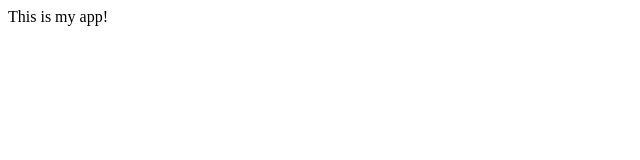
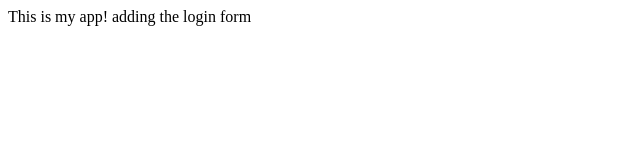
Before and after one commit to VictorTirona/myappsample, a plain HTML site: page index.html in a window 1280 px wide. Shown: the whole page, without its empty margins (0-640 px from the left). Drawn offline with Linux system fonts and the light colour scheme.

Commit message:
adding the login page but in the login branch

```diff
--- /dev/null
+++ b/dir2/app2.js
@@ -0,0 +1 @@
+console.log('this is app 2')
--- a/index.html
+++ b/index.html
@@ -6,5 +6,7 @@
     </head>
     <body>
         This is my app!
+
+        adding the login form
     </body>
 </html>
```
Also changed, not shown: log.txt (added), login.html (added).
